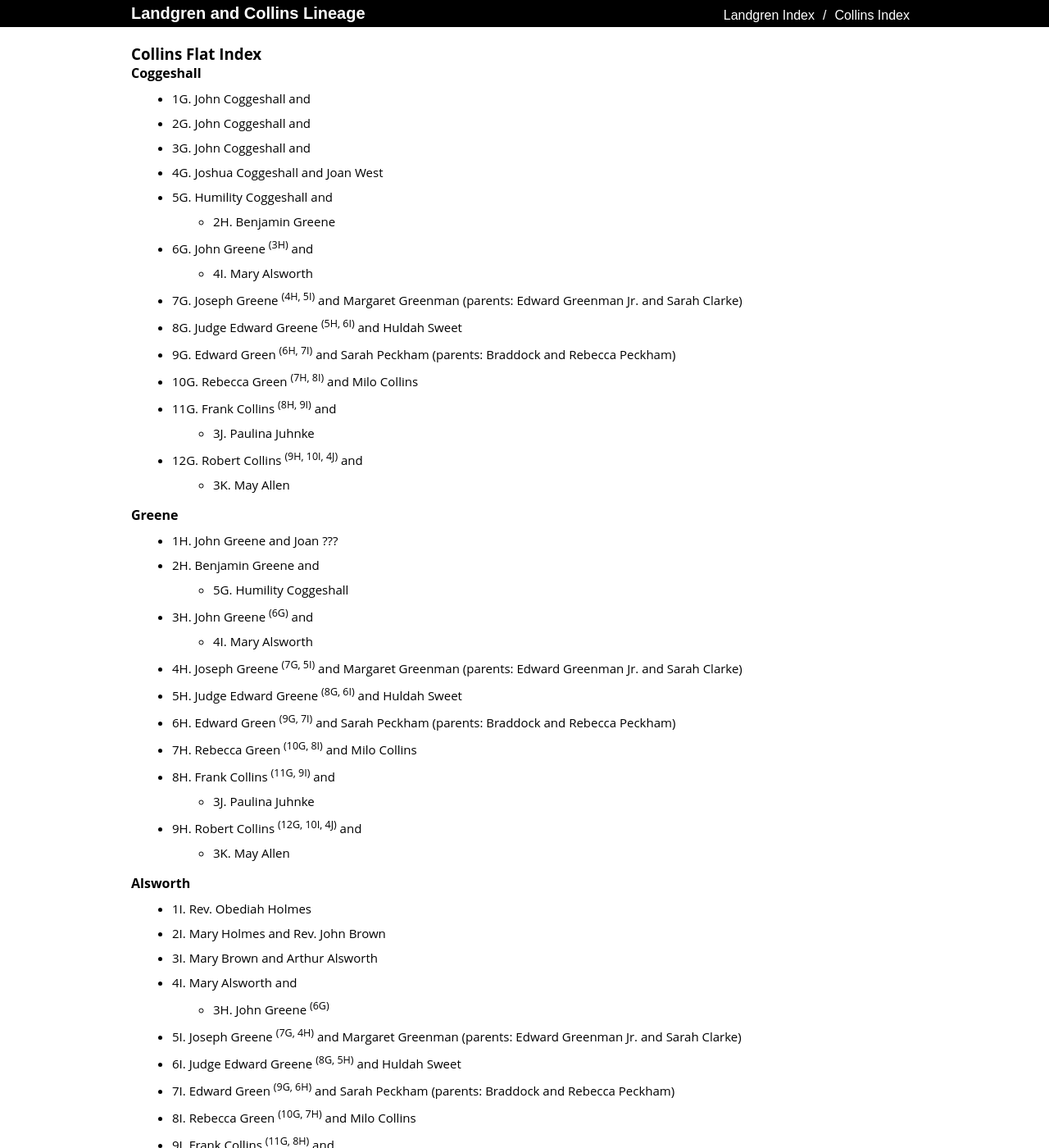
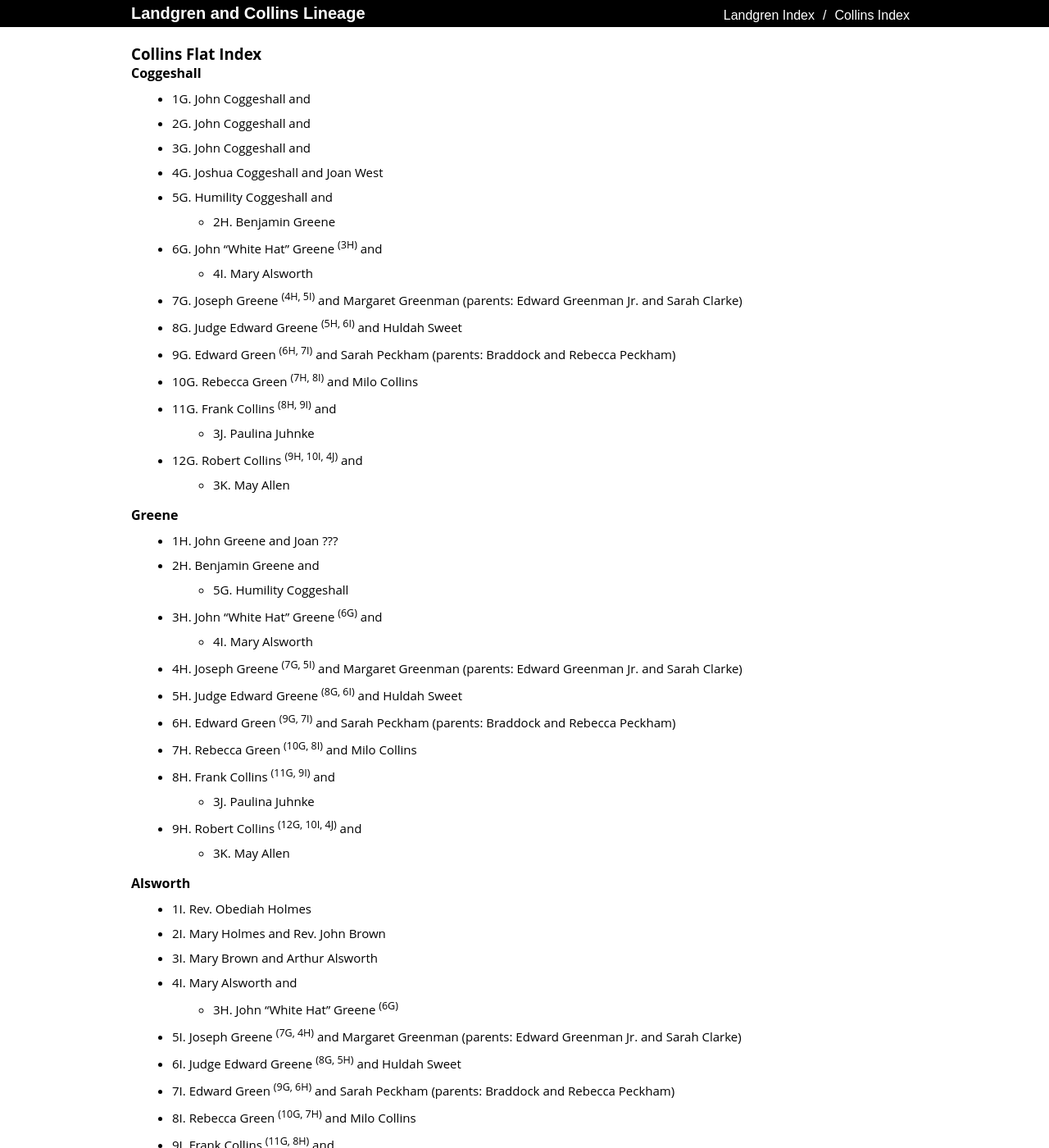
Before and after one commit to krogersst/landgren-collins, a Jekyll site: the page built from collins-flat-index.md, in a window 1280 px wide and 1400 px high. Shown: the whole window at 82% size. Built offline with Jekyll 4.4.1, drawn with Linux system fonts in a browser that asks for light colours; some of the changed text lies outside the part shown.

Commit message:
update person links on collins-flat-index.md

```diff
--- a/collins-flat-index.md
+++ b/collins-flat-index.md
@@ -14,32 +14,32 @@ permalink: /collins-flat-index/
 - 4G. Joshua Coggeshall and Joan West
 - <a id="5G">5G</a>. Humility Coggeshall and
   - [2H]. Benjamin Greene
-- <a id="6G">6G</a>. John Greene <sup>([3H])</sup> and
+- <a id="6G">6G</a>. [John "White Hat" Greene] <sup>([3H])</sup> and
   - [4I]. Mary Alsworth
-- <a id="7G">7G</a>. Joseph Greene <sup>([4H], [5I])</sup> and Margaret Greenman (parents: Edward Greenman Jr. and Sarah Clarke)
-- <a id="8G">8G</a>. Judge Edward Greene <sup>([5H], [6I])</sup> and Huldah Sweet
-- <a id="9G">9G</a>. Edward Green <sup>([6H], [7I])</sup> and Sarah Peckham (parents: Braddock and Rebecca Peckham)
-- <a id="10G">10G</a>. Rebecca Green <sup>([7H], [8I])</sup> and Milo Collins
+- <a id="7G">7G</a>. [Joseph Greene] <sup>([4H], [5I])</sup> and Margaret Greenman (parents: Edward Greenman Jr. and Sarah Clarke)
+- <a id="8G">8G</a>. [Judge Edward Greene] <sup>([5H], [6I])</sup> and Huldah Sweet
+- <a id="9G">9G</a>. [Edward Green] <sup>([6H], [7I])</sup> and Sarah Peckham (parents: Braddock and Rebecca Peckham)
+- <a id="10G">10G</a>. [Rebecca Green] <sup>([7H], [8I])</sup> and [Milo Collins]
 - <a id="11G">11G</a>. [Frank Collins] <sup>([8H], [9I])</sup> and
   - [3J]. Paulina Juhnke
 - <a id="12G">12G</a>. [Robert Collins] <sup>([9H], [10I], [4J])</sup> and
-  - [3K]. May Allen
+  - [3K]. [May Allen]
 
 #### Greene
 
 - 1H. John Greene and Joan ???
 - <a id="2H">2H</a>. Benjamin Greene and
   - [5G]. Humility Coggeshall
-- <a id="3H">3H</a>. John Greene <sup>([6G])</sup> and
+- <a id="3H">3H</a>. [John "White Hat" Greene] <sup>([6G])</sup> and
   - [4I]. Mary Alsworth
-- <a id="4H">4H</a>. Joseph Greene <sup>([7G], [5I])</sup> and Margaret Greenman (parents: Edward Greenman Jr. and Sarah Clarke)
-- <a id="5H">5H</a>. Judge Edward Greene <sup>([8G], [6I])</sup> and Huldah Sweet
-- <a id="6H">6H</a>. Edward Green <sup>([9G], [7I])</sup> and Sarah Peckham (parents: Braddock and Rebecca Peckham)
-- <a id="7H">7H</a>. Rebecca Green <sup>([10G], [8I])</sup> and Milo Collins
+- <a id="4H">4H</a>. [Joseph Greene] <sup>([7G], [5I])</sup> and Margaret Greenman (parents: Edward Greenman Jr. and Sarah Clarke)
+- <a id="5H">5H</a>. [Judge Edward Greene] <sup>([8G], [6I])</sup> and Huldah Sweet
+- <a id="6H">6H</a>. [Edward Green] <sup>([9G], [7I])</sup> and Sarah Peckham (parents: Braddock and Rebecca Peckham)
+- <a id="7H">7H</a>. [Rebecca Green] <sup>([10G], [8I])</sup> and [Milo Collins]
 - <a id="8H">8H</a>. [Frank Collins] <sup>([11G], [9I])</sup> and
   - [3J]. Paulina Juhnke
 - <a id="9H">9H</a>. [Robert Collins] <sup>([12G], [10I], [4J])</sup> and
-  - [3K]. May Allen
+  - [3K]. [May Allen]
 
 #### Alsworth
 
@@ -47,15 +47,15 @@ permalink: /collins-flat-index/
 - 2I. Mary Holmes and Rev. John Brown
 - 3I. Mary Brown and Arthur Alsworth
 - <a id="4I">4I</a>. Mary Alsworth and
-  - [3H]. John Greene <sup>([6G])</sup>
-- <a id="5I">5I</a>. Joseph Greene <sup>([7G], [4H])</sup> and Margaret Greenman (parents: Edward Greenman Jr. and Sarah Clarke)
-- <a id="6I">6I</a>. Judge Edward Greene <sup>([8G], [5H])</sup> and Huldah Sweet
-- <a id="7I">7I</a>. Edward Green <sup>([9G], [6H])</sup> and Sarah Peckham (parents: Braddock and Rebecca Peckham)
-- <a id="8I">8I</a>. Rebecca Green <sup>([10G], [7H])</sup> and Milo Collins
+  - [3H]. [John "White Hat" Greene] <sup>([6G])</sup>
+- <a id="5I">5I</a>. [Joseph Greene] <sup>([7G], [4H])</sup> and Margaret Greenman (parents: Edward Greenman Jr. and Sarah Clarke)
+- <a id="6I">6I</a>. [Judge Edward Greene] <sup>([8G], [5H])</sup> and Huldah Sweet
+- <a id="7I">7I</a>. [Edward Green] <sup>([9G], [6H])</sup> and Sarah Peckham (parents: Braddock and Rebecca Peckham)
+- <a id="8I">8I</a>. [Rebecca Green] <sup>([10G], [7H])</sup> and [Milo Collins]
 - <a id="9I">9I</a>. [Frank Collins] <sup>([11G], [8H])</sup> and
   - [3J]. Paulina Juhnke
 - <a id="10I">10I</a>. [Robert Collins] <sup>([12G], [9H], [4J])</sup> and
-  - [3K]. May Allen
+  - [3K]. [May Allen]
 
 #### Juhnke
 
@@ -64,13 +64,13 @@ permalink: /collins-flat-index/
 - <a id="3J">3J</a>. Paulina Juhnke and
   - [11G]. [Frank Collins] <sup>([8H], [9I])</sup>
 - <a id="4J">4J</a>. [Robert Collins] <sup>([12G], [9H], [10I])</sup> and
-  - [3K]. May Allen
+  - [3K]. [May Allen]
 
 #### Allen
 
 - 1K. Daniel M. Sheffield and Mary Ann Blakely
 - 2K. Sarah Sheffield and William Allen
-- <a id="3K">3K</a>. May Allen and
+- <a id="3K">3K</a>. [May Allen] and
   - [12G]. [Robert Collins] <sup>([9H], [10I], [4J])</sup>
 
 [5G]: #5G
@@ -106,4 +106,13 @@ permalink: /collins-flat-index/
 
 
 [Robert Collins]: {{ "/person/robert-collins" | relative_url }}
+[May Allen]: {{ "/person/may-allen" | relative_url }}
+[William Allen]: {{ "/person/william-allen" | relative_url }}
+[Sarah Sheffield]: {{ "/person/sarah-sheffield" | relative_url }}
 [Frank Collins]: {{ "/person/frank-collins" | relative_url }}
+[Milo Collins]: {{ "/person/milo-collins" | relative_url }}
+[Rebecca Green]: {{ "/person/rebecca-green" | relative_url }}
+[Edward Green]: {{ "/person/edward-green" | relative_url }}
+[Judge Edward Greene]: {{ "/person/judge-edward-greene" | relative_url }}
+[Joseph Greene]: {{ "/person/joseph-greene" | relative_url }}
+[John "White Hat" Greene]: {{ "/person/john-whitehat-greene" | relative_url }}
```
